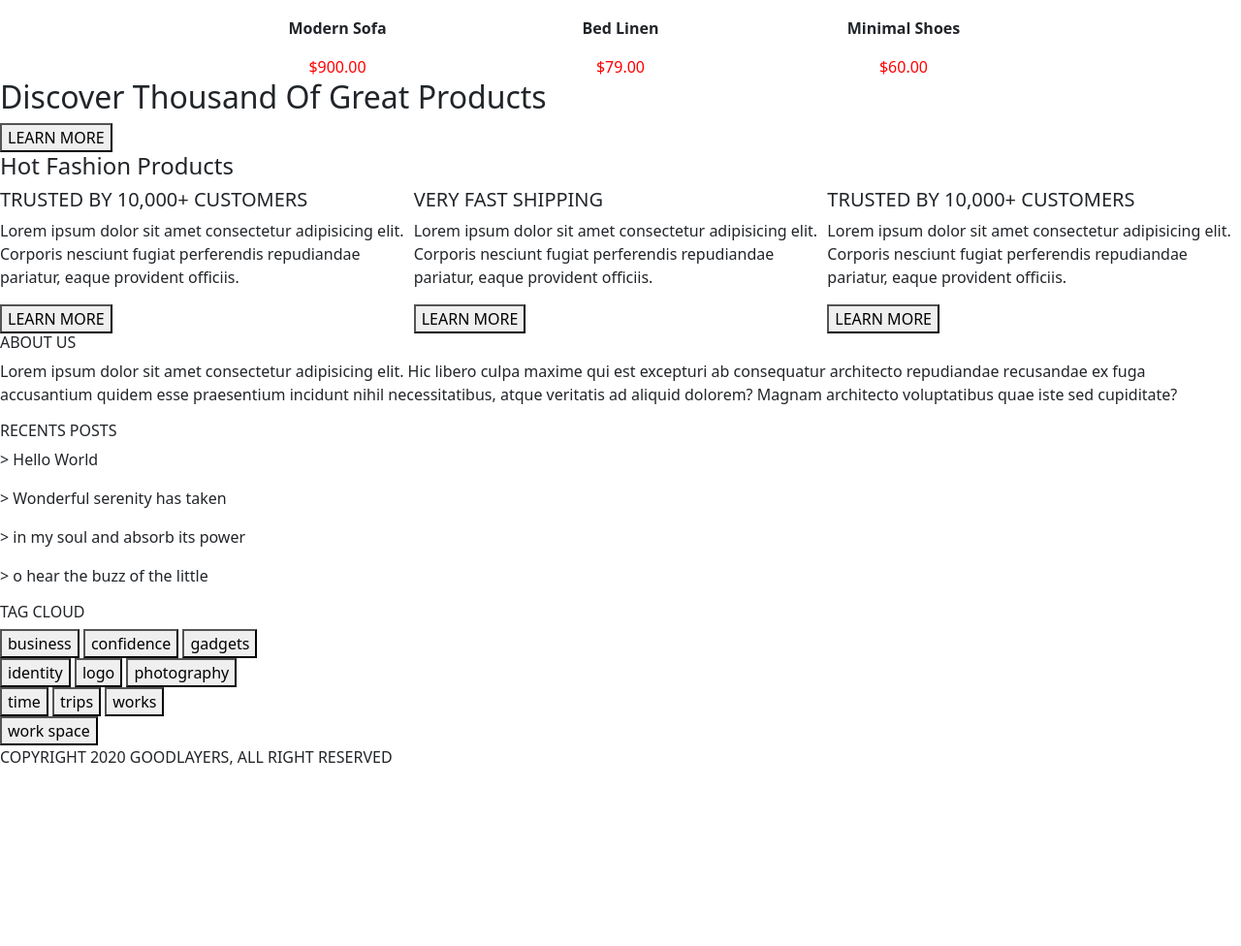
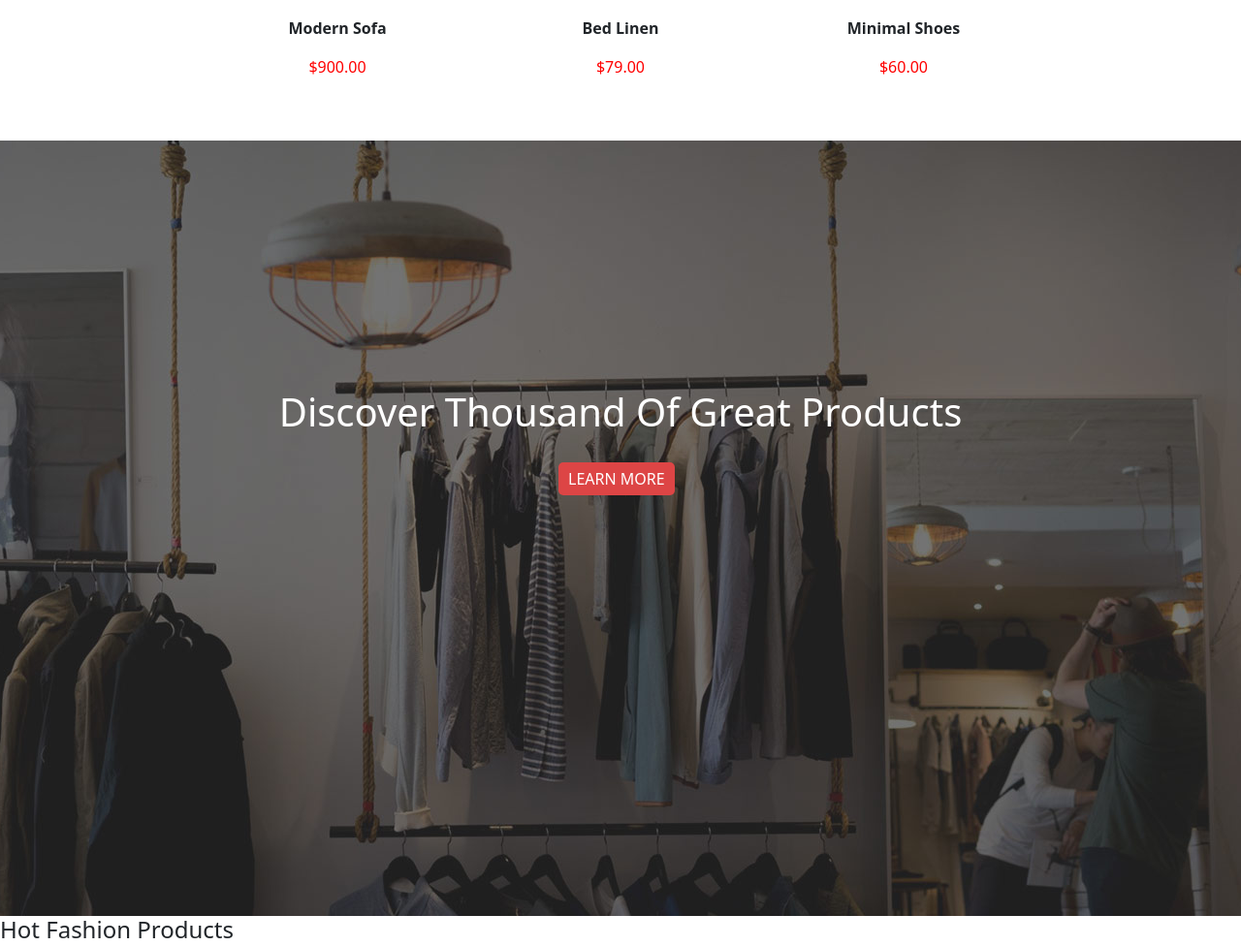
Before and after one commit to Jonathan-HL/Projet-JS-Emporium, a website: page index.html in a window 1280 px wide. Shown: the part 2575-3551 px from the top of the page at 97% size. Before the commit the page ends 3384 px from the top, so only its background shows below. Drawn offline with Linux system fonts and the light colour scheme.

Commit message:
Fin Section 3

```diff
--- a/index.html
+++ b/index.html
@@ -127,7 +127,7 @@
     <!-- Debut Section 3  -->
     <section class="img4">
         <h2>Discover Thousand Of Great Products</h2>
-        <button>LEARN MORE</button>
+        <button class="btnSc3">LEARN MORE</button>
     </section>
     <!-- Fin Section 3 -->
     <!-- Debut Section 4 -->
--- a/src/sass/modules/_section3.sass
+++ b/src/sass/modules/_section3.sass
@@ -0,0 +1,21 @@
+.img4
+    margin-top: 5%
+    background-image: url(../img/cta-bg.jpg)
+    background-repeat: no-repeat
+    background-position: center
+    background-attachment: fixed
+    height: 100vh
+    width: 100%
+    h2
+        color: white
+        text-align: center
+        padding-top: 20%
+        font-size: 40px
+    .btnSc3
+        margin-left: 45%
+        margin-top: 20px
+        border-radius: 5px
+        padding: 5px 10px 5px 10px
+        background-color: #dd4545
+        color: white
+        border: none
```
Also changed, not shown: public/css/app.css, 1 other file.
